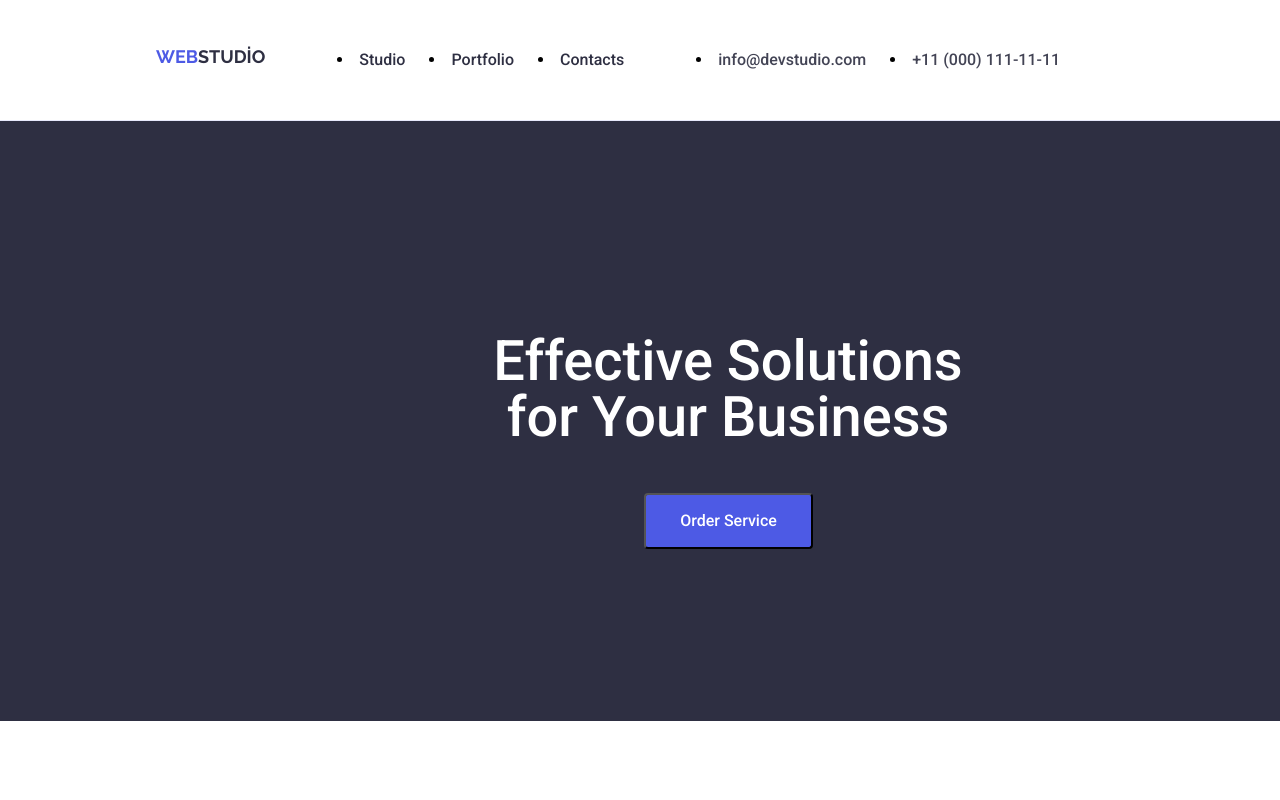
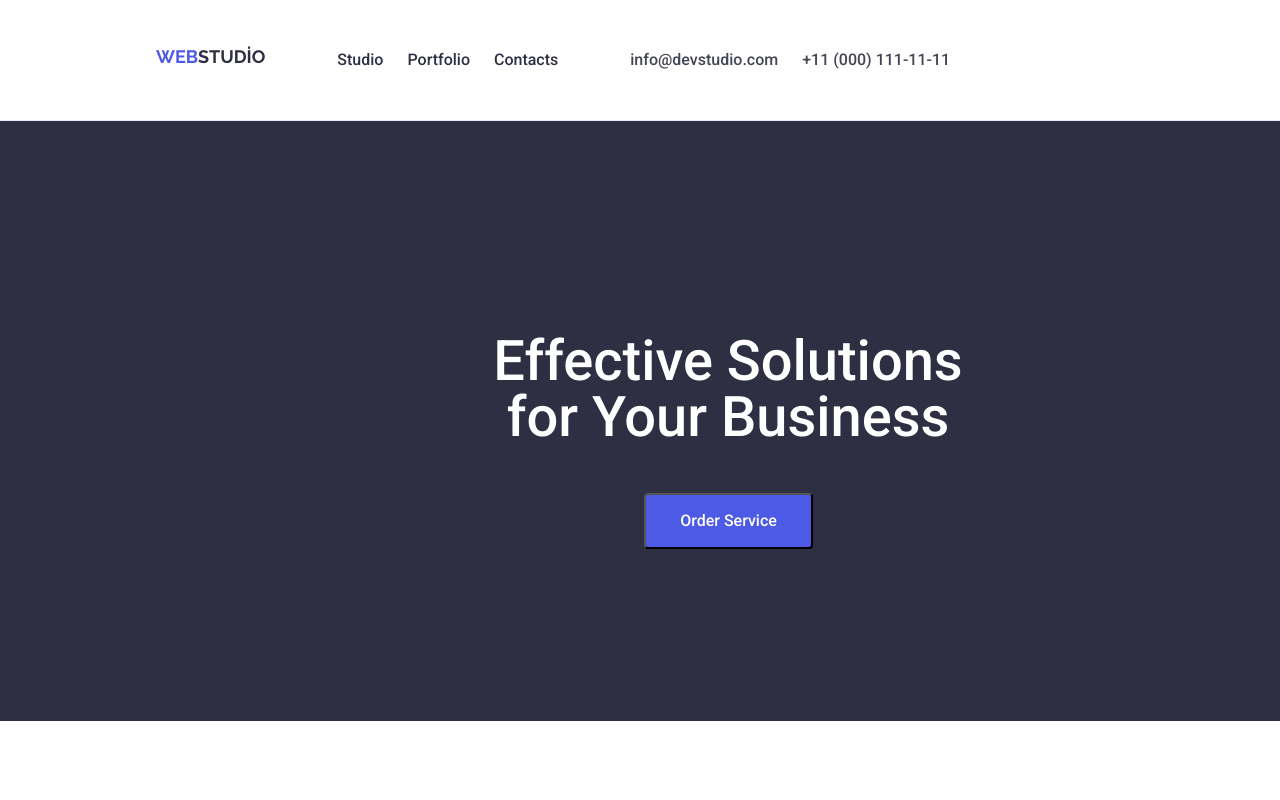
Before and after one commit to Serifesorucu/goit-markup-hw-03, a plain HTML site: page index.html in a window 1280 px wide. Shown: the top 800 px of the page. Drawn offline with nearby package versions, Linux system fonts and the light colour scheme.

Commit message:
istenilen değişiklik yapılmıştır.

```diff
--- a/css/styles.css
+++ b/css/styles.css
@@ -38,7 +38,9 @@
     --letter-spacing-portfolio: 0.32;
     --letter-spacing-footer-logo: 0.54;
 }
-
+* {
+  list-style-type:none;
+}
 body {
  font-family: 'Roboto', sans-serif;
 }
```
